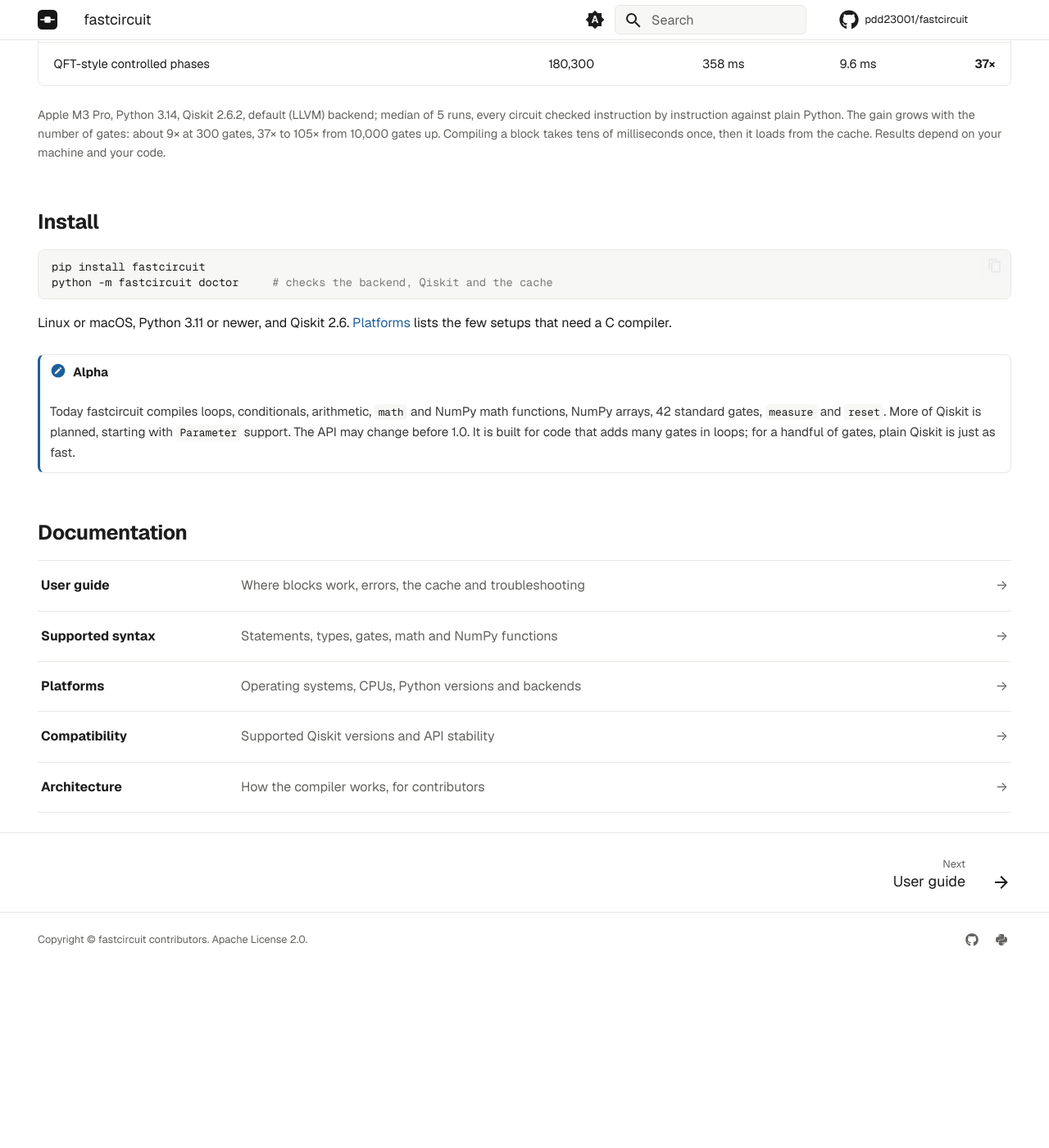
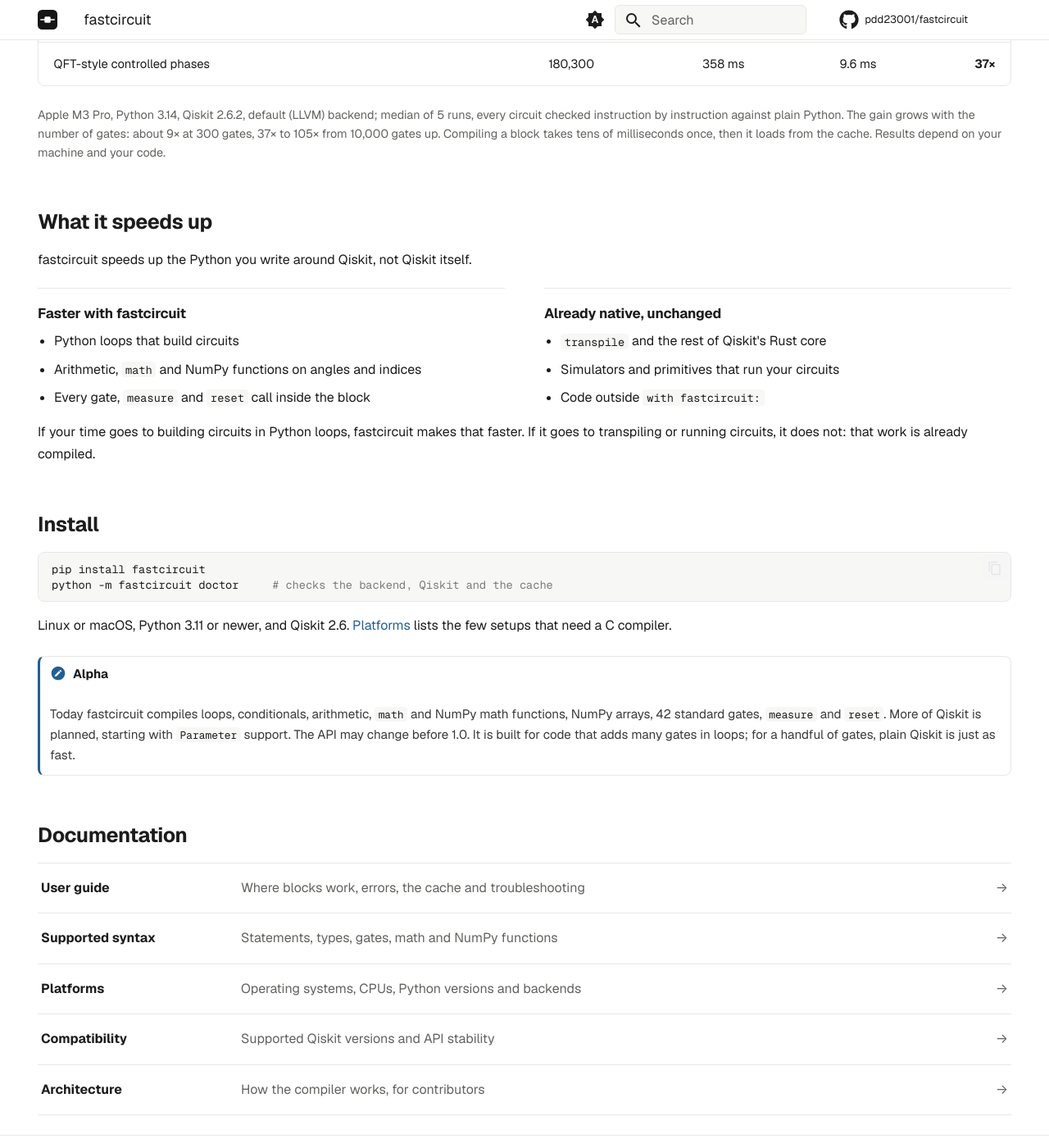
Before and after one commit to pdd23001/fastcircuit, an MkDocs documentation site: the page built from docs/index.md, in a window 1280 px wide and 1400 px high, scrolled down 1504 px. Shown: the whole window at 82% size. Built offline with MkDocs 1.6.1 and Material for MkDocs 9.7.7, drawn with Linux system fonts in a browser that asks for light colours; plug-ins that fetch from the network failed and are left out; comment, search, counter and statistics services are not loaded; before the commit the page ends 2681 px from its top, so only the background shows below that.

Commit message:
Say what fastcircuit speeds up, and what it leaves alone
It compiles the Python written around Qiskit (today, circuit construction);
the transpiler, simulators and the rest of Qiskit's Rust core are already
native and run unchanged.

````diff
--- a/docs/assets/extra.css
+++ b/docs/assets/extra.css
@@ -353,6 +353,24 @@
   white-space: nowrap;
 }
 
+.md-typeset .fc-scope {
+  display: grid;
+  grid-template-columns: repeat(2, minmax(0, 1fr));
+  gap: 0 2.4rem;
+  margin: 1rem 0 0.6rem;
+}
+.md-typeset .fc-scope > div {
+  border-top: 1px solid var(--fc-border);
+  padding-top: 0.9rem;
+}
+.md-typeset .fc-scope h3 {
+  font-size: 0.85rem;
+  margin: 0 0 0.4rem;
+}
+.md-typeset .fc-scope ul {
+  margin: 0;
+}
+
 .md-typeset .fc-note {
   color: var(--fc-muted);
   font-size: 0.72rem;
@@ -431,7 +449,8 @@
     font-size: 1.65rem;
   }
   .md-typeset .fc-features,
-  .md-typeset .fc-stats {
+  .md-typeset .fc-stats,
+  .md-typeset .fc-scope {
     grid-template-columns: minmax(0, 1fr);
   }
   .md-typeset .fc-index a {
--- a/docs/index.md
+++ b/docs/index.md
@@ -117,6 +117,38 @@ gain grows with the number of gates: about 9× at 300 gates, 37× to 105× from
 gates up. Compiling a block takes tens of milliseconds once, then it loads from the
 cache. Results depend on your machine and your code.</p>
 
+## What it speeds up
+
+fastcircuit speeds up the Python you write around Qiskit, not Qiskit itself.
+
+<div class="fc-scope" markdown>
+
+<div markdown>
+
+### Faster with fastcircuit
+
+- Python loops that build circuits
+- Arithmetic, `math` and NumPy functions on angles and indices
+- Every gate, `measure` and `reset` call inside the block
+
+</div>
+
+<div markdown>
+
+### Already native, unchanged
+
+- `transpile` and the rest of Qiskit's Rust core
+- Simulators and primitives that run your circuits
+- Code outside `with fastcircuit:`
+
+</div>
+
+</div>
+
+If your time goes to building circuits in Python loops, fastcircuit makes that
+faster. If it goes to transpiling or running circuits, it does not: that work is
+already compiled.
+
 ## Install
 
 ```bash
````
Also changed, not shown: README.md (+15 -3 lines).
